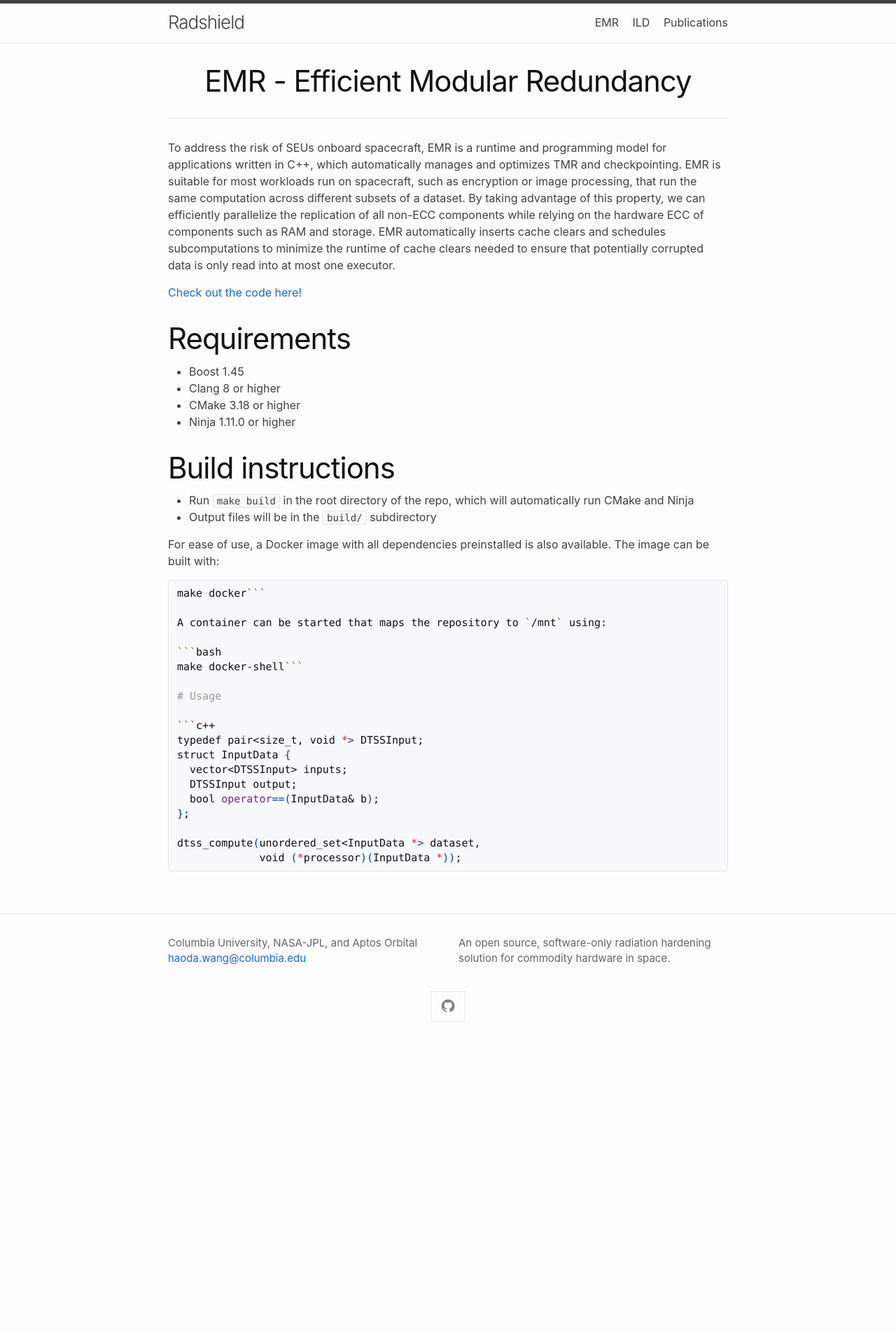
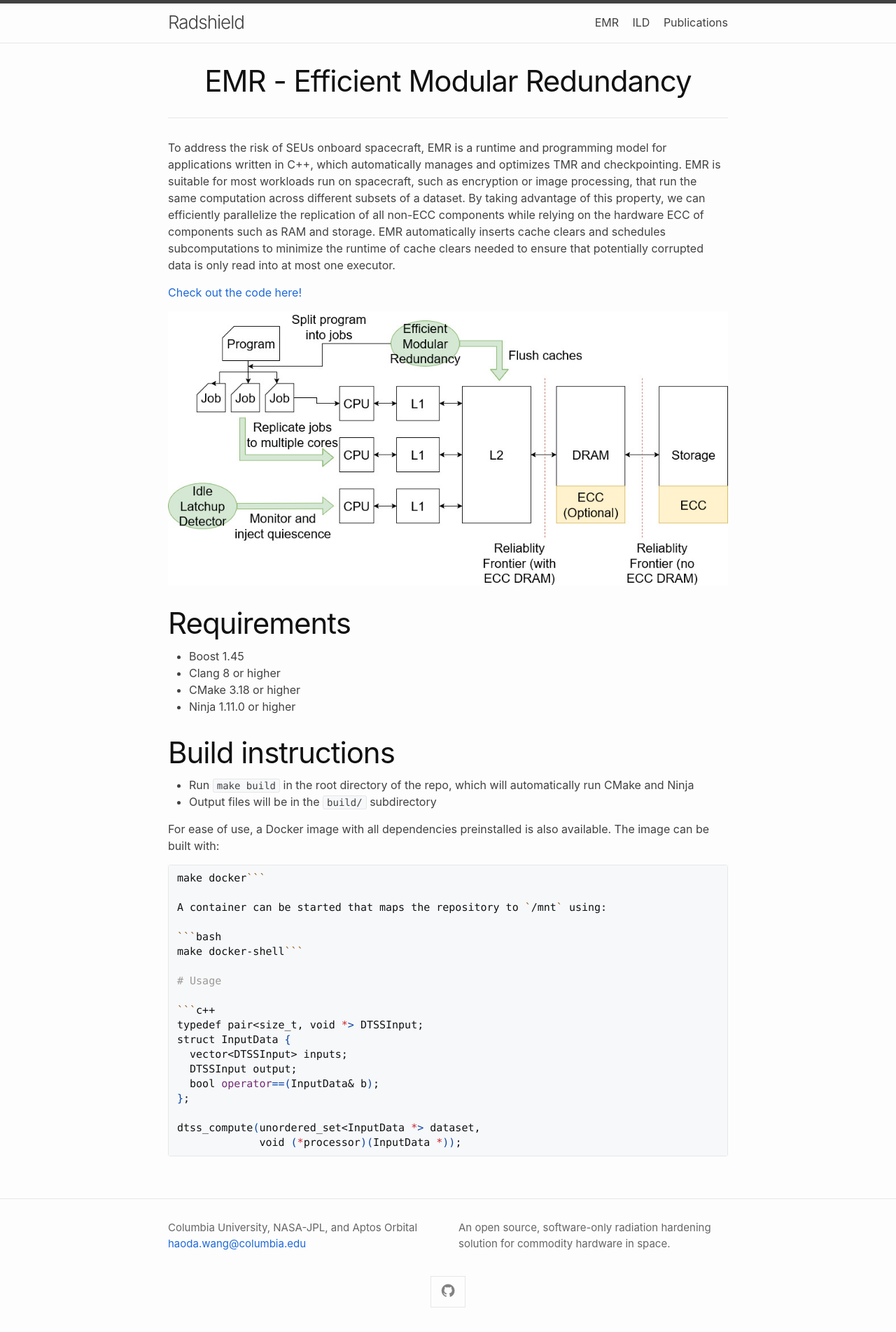
Before and after one commit to radshield/radshield.github.io, a Jekyll site: the page built from emr.md, in a window 1280 px wide. Shown: the whole page at 70% size. Built offline with Jekyll 4.4.1, drawn with Linux system fonts in a browser that asks for light colours; before the commit the page ends 1497 px from its top, so only the background shows below that.

Commit message:
Add system diagram

```diff
--- a/emr.md
+++ b/emr.md
@@ -12,6 +12,8 @@ By taking advantage of this property, we can efficiently parallelize the replica
 EMR automatically inserts cache clears and schedules subcomputations to minimize the runtime of cache clears needed to ensure that potentially corrupted data is only read into at most one executor.
 
 [Check out the code here!](https://github.com/radshield/dtss)
+
+![Radshield system diagram](assets/img/radshield.jpg)
 
 # Requirements
 * Boost 1.45
```
